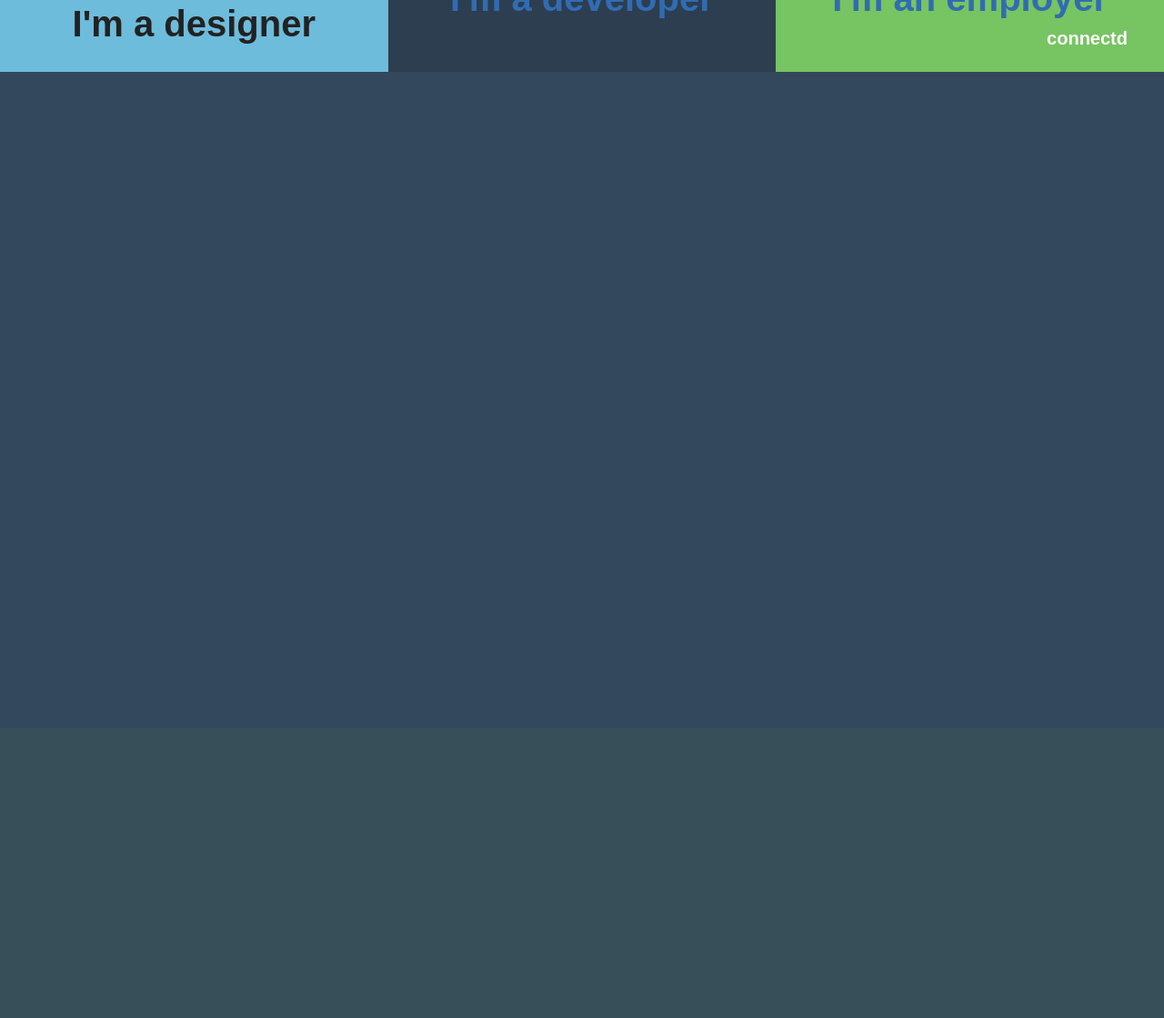
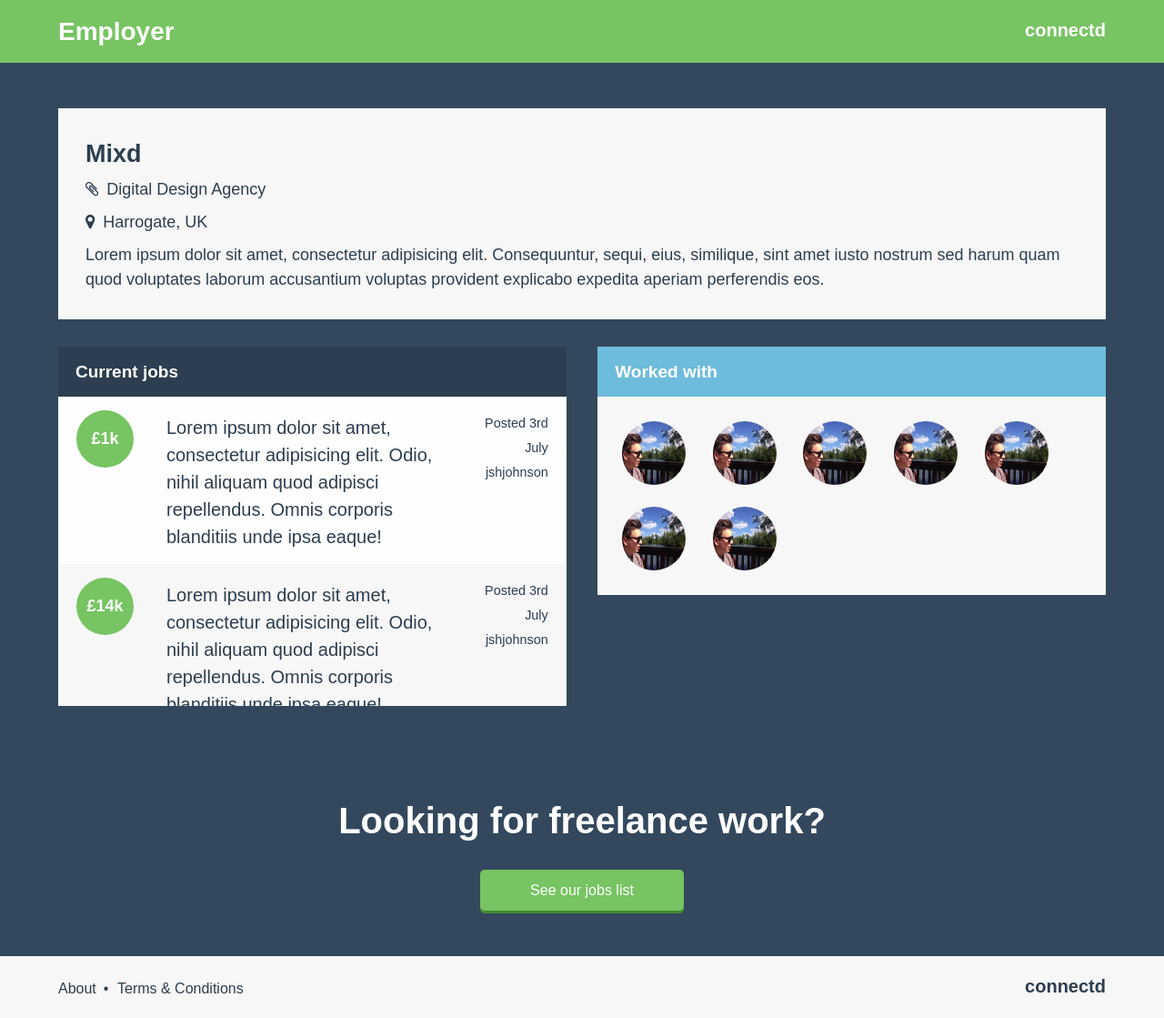
Before and after one commit to jshjohnson/Connectd, a PHP site: page /employer.html in a window 1280 px wide. Shown: the whole page at 91% size. Before the commit the page ends 79 px from the top, so only its background shows below. Run offline with PHP 8.4, Linux system fonts and the light colour scheme; some libraries are stand-ins or nearby versions.

Commit message:
Employer profile page html structure

```diff
--- a/assets/css/print.css
+++ b/assets/css/print.css
@@ -1585,83 +1585,94 @@ a:hover {
 }
 
 /* line 119, ../scss/core/_layout.scss */
+.module--half-pad {
+  padding: .75em;
+}
+
+/* line 123, ../scss/core/_layout.scss */
 .module-sidebar {
   margin-bottom: 1.5em;
   padding: 1.5em;
 }
-/* line 122, ../scss/core/_layout.scss */
+/* line 126, ../scss/core/_layout.scss */
 .module-sidebar .grid__cell:last-of-type p:last-child, .module-sidebar .grid__cell--no-pad:last-of-type p:last-child, .module-sidebar .grid__cell:last-of-type img:last-child, .module-sidebar .grid__cell--no-pad:last-of-type img:last-child {
   margin: 0;
 }
-/* line 125, ../scss/core/_layout.scss */
+/* line 129, ../scss/core/_layout.scss */
 .module-sidebar > p:last-child, .module-sidebar ul:last-child, .module-sidebar ul li:last-of-type, .module-sidebar iframe:last-child {
   margin-bottom: 0;
 }
 
-/* line 132, ../scss/core/_layout.scss */
+/* line 136, ../scss/core/_layout.scss */
 .module > *:last-child,
 .module > *:last-child > *:last-child,
 .module > *:last-child > *:last-child > *:last-child {
   margin-bottom: 0;
 }
 
-/* line 136, ../scss/core/_layout.scss */
+/* line 140, ../scss/core/_layout.scss */
 .module--no-pad {
   padding: 0;
 }
 
-/* line 140, ../scss/core/_layout.scss */
+/* line 144, ../scss/core/_layout.scss */
 .module-2-3 {
   width: 63.33%;
 }
 @media screen and (max-width: 49em) {
-  /* line 140, ../scss/core/_layout.scss */
+  /* line 144, ../scss/core/_layout.scss */
   .module-2-3 {
     width: 100%;
   }
 }
 
-/* line 147, ../scss/core/_layout.scss */
+/* line 151, ../scss/core/_layout.scss */
 .module-1-3 {
   width: 32.33%;
 }
 @media screen and (max-width: 49em) {
-  /* line 147, ../scss/core/_layout.scss */
+  /* line 151, ../scss/core/_layout.scss */
   .module-1-3 {
     width: 100%;
   }
 }
 
-/* line 154, ../scss/core/_layout.scss */
+/* line 158, ../scss/core/_layout.scss */
 .module-1-2 {
   width: 48.5%;
 }
 @media screen and (max-width: 49em) {
-  /* line 154, ../scss/core/_layout.scss */
+  /* line 158, ../scss/core/_layout.scss */
   .module-1-2 {
     width: 100%;
   }
 }
 
-/* line 161, ../scss/core/_layout.scss */
+/* line 165, ../scss/core/_layout.scss */
 .module-1-1 {
   width: 100%;
 }
 
+/* line 169, ../scss/core/_layout.scss */
+.module__avatar {
+  padding: .6em;
+  display: inline-block;
+}
+
 /* Buttons
 ----------------------------------*/
-/* line 168, ../scss/core/_layout.scss */
+/* line 177, ../scss/core/_layout.scss */
 .button-wrapper {
   text-align: center;
 }
 @media screen and (max-width: 49em) {
-  /* line 168, ../scss/core/_layout.scss */
+  /* line 177, ../scss/core/_layout.scss */
   .button-wrapper {
     margin-bottom: 1em;
   }
 }
 
-/* line 175, ../scss/core/_layout.scss */
+/* line 184, ../scss/core/_layout.scss */
 .button-left, .button-right {
   margin-left: 1em;
   margin-right: 1em;
@@ -1670,22 +1681,22 @@ a:hover {
   padding-right: 0;
 }
 @media screen and (max-width: 82em) {
-  /* line 175, ../scss/core/_layout.scss */
+  /* line 184, ../scss/core/_layout.scss */
   .button-left, .button-right {
     margin: .5em 0;
     padding: .9em 1.5em .8em;
   }
-  /* line 184, ../scss/core/_layout.scss */
+  /* line 193, ../scss/core/_layout.scss */
   .button-left:first-child, .button-right:first-child {
     margin-top: 0;
   }
-  /* line 187, ../scss/core/_layout.scss */
+  /* line 196, ../scss/core/_layout.scss */
   .button-left:last-child, .button-right:last-child {
     margin-bottom: 0;
   }
 }
 @media screen and (max-width: 30em) {
-  /* line 175, ../scss/core/_layout.scss */
+  /* line 184, ../scss/core/_layout.scss */
   .button-left, .button-right {
     margin-left: .5em;
     margin-right: .5em;
@@ -1787,14 +1798,14 @@ img.media__img {
 }
 
 /* line 75, ../scss/core/_modules.scss */
-.media__img--avatar {
+.media__img--avatar, .img--avatar {
   width: 3.5em;
   height: 3.5em;
   border-radius: 10em;
 }
 @media screen and (max-width: 30em) {
   /* line 75, ../scss/core/_modules.scss */
-  .media__img--avatar {
+  .media__img--avatar, .img--avatar {
     width: 3em;
     height: 3em;
   }
--- a/assets/css/screen.css
+++ b/assets/css/screen.css
@@ -1585,83 +1585,94 @@ a:hover {
 }
 
 /* line 119, ../scss/core/_layout.scss */
+.module--half-pad {
+  padding: .75em;
+}
+
+/* line 123, ../scss/core/_layout.scss */
 .module-sidebar {
   margin-bottom: 1.5em;
   padding: 1.5em;
 }
-/* line 122, ../scss/core/_layout.scss */
+/* line 126, ../scss/core/_layout.scss */
 .module-sidebar .grid__cell:last-of-type p:last-child, .module-sidebar .grid__cell--no-pad:last-of-type p:last-child, .module-sidebar .grid__cell:last-of-type img:last-child, .module-sidebar .grid__cell--no-pad:last-of-type img:last-child {
   margin: 0;
 }
-/* line 125, ../scss/core/_layout.scss */
+/* line 129, ../scss/core/_layout.scss */
 .module-sidebar > p:last-child, .module-sidebar ul:last-child, .module-sidebar ul li:last-of-type, .module-sidebar iframe:last-child {
   margin-bottom: 0;
 }
 
-/* line 132, ../scss/core/_layout.scss */
+/* line 136, ../scss/core/_layout.scss */
 .module > *:last-child,
 .module > *:last-child > *:last-child,
 .module > *:last-child > *:last-child > *:last-child {
   margin-bottom: 0;
 }
 
-/* line 136, ../scss/core/_layout.scss */
+/* line 140, ../scss/core/_layout.scss */
 .module--no-pad {
   padding: 0;
 }
 
-/* line 140, ../scss/core/_layout.scss */
+/* line 144, ../scss/core/_layout.scss */
 .module-2-3 {
   width: 63.33%;
 }
 @media screen and (max-width: 49em) {
-  /* line 140, ../scss/core/_layout.scss */
+  /* line 144, ../scss/core/_layout.scss */
   .module-2-3 {
     width: 100%;
   }
 }
 
-/* line 147, ../scss/core/_layout.scss */
+/* line 151, ../scss/core/_layout.scss */
 .module-1-3 {
   width: 32.33%;
 }
 @media screen and (max-width: 49em) {
-  /* line 147, ../scss/core/_layout.scss */
+  /* line 151, ../scss/core/_layout.scss */
   .module-1-3 {
     width: 100%;
   }
 }
 
-/* line 154, ../scss/core/_layout.scss */
+/* line 158, ../scss/core/_layout.scss */
 .module-1-2 {
   width: 48.5%;
 }
 @media screen and (max-width: 49em) {
-  /* line 154, ../scss/core/_layout.scss */
+  /* line 158, ../scss/core/_layout.scss */
   .module-1-2 {
     width: 100%;
   }
 }
 
-/* line 161, ../scss/core/_layout.scss */
+/* line 165, ../scss/core/_layout.scss */
 .module-1-1 {
   width: 100%;
 }
 
+/* line 169, ../scss/core/_layout.scss */
+.module__avatar {
+  padding: .6em;
+  display: inline-block;
+}
+
 /* Buttons
 ----------------------------------*/
-/* line 168, ../scss/core/_layout.scss */
+/* line 177, ../scss/core/_layout.scss */
 .button-wrapper {
   text-align: center;
 }
 @media screen and (max-width: 49em) {
-  /* line 168, ../scss/core/_layout.scss */
+  /* line 177, ../scss/core/_layout.scss */
   .button-wrapper {
     margin-bottom: 1em;
   }
 }
 
-/* line 175, ../scss/core/_layout.scss */
+/* line 184, ../scss/core/_layout.scss */
 .button-left, .button-right {
   margin-left: 1em;
   margin-right: 1em;
@@ -1670,22 +1681,22 @@ a:hover {
   padding-right: 0;
 }
 @media screen and (max-width: 82em) {
-  /* line 175, ../scss/core/_layout.scss */
+  /* line 184, ../scss/core/_layout.scss */
   .button-left, .button-right {
     margin: .5em 0;
     padding: .9em 1.5em .8em;
   }
-  /* line 184, ../scss/core/_layout.scss */
+  /* line 193, ../scss/core/_layout.scss */
   .button-left:first-child, .button-right:first-child {
     margin-top: 0;
   }
-  /* line 187, ../scss/core/_layout.scss */
+  /* line 196, ../scss/core/_layout.scss */
   .button-left:last-child, .button-right:last-child {
     margin-bottom: 0;
   }
 }
 @media screen and (max-width: 30em) {
-  /* line 175, ../scss/core/_layout.scss */
+  /* line 184, ../scss/core/_layout.scss */
   .button-left, .button-right {
     margin-left: .5em;
     margin-right: .5em;
@@ -1787,14 +1798,14 @@ img.media__img {
 }
 
 /* line 75, ../scss/core/_modules.scss */
-.media__img--avatar {
+.media__img--avatar, .img--avatar {
   width: 3.5em;
   height: 3.5em;
   border-radius: 10em;
 }
 @media screen and (max-width: 30em) {
   /* line 75, ../scss/core/_modules.scss */
-  .media__img--avatar {
+  .media__img--avatar, .img--avatar {
     width: 3em;
     height: 3em;
   }
--- a/assets/scss/core/_layout.scss
+++ b/assets/scss/core/_layout.scss
@@ -116,6 +116,10 @@
 	}
 }
 
+.module--half-pad {
+	padding: .75em;
+}
+
 .module-sidebar {
 	margin-bottom: $baseline;
 	padding: 1.5em;
@@ -162,6 +166,11 @@
 	width: 100%;
 }
 
+.module__avatar {
+	padding: .6em;
+	display: inline-block;
+}
+
 /* Buttons
 ----------------------------------*/
 
--- a/assets/scss/core/_modules.scss
+++ b/assets/scss/core/_modules.scss
@@ -72,7 +72,7 @@ img.media__img {
 	}
 }
 
-.media__img--avatar {
+.media__img--avatar, .img--avatar {
 	width: 3.5em;
 	height: 3.5em;
 	border-radius: 10em;
--- a/designer.html
+++ b/designer.html
@@ -127,7 +127,7 @@
 			<h4 class="as-h1 call-to-action__title">
 				Looking for someone else?
 			</h4>
-			<button class="button-red"><a href="">See our talented bunch</a></button>
+			<button class="button-red"><a href="dashboard.html">See our talented bunch</a></button>
 		</div>
 	</section>
 	<footer class="footer cf">
--- a/developer.html
+++ b/developer.html
@@ -140,7 +140,7 @@
 			<h4 class="as-h1 call-to-action__title">
 				Looking for someone else?
 			</h4>
-			<button class="button-red"><a href="">See our talented bunch</a></button>
+			<button class="button-red"><a href="dashboard.html">See our talented bunch</a></button>
 		</div>
 	</section>
 	<footer class="footer cf">
--- a/employer.html
+++ b/employer.html
@@ -5,7 +5,7 @@
 <!--[if gt IE 8]><!--><html class="no-js" lang="en"><!--<![endif]-->
 <head>
 	<meta charset="utf-8">
-	<title></title>
+	<title>Designer : connectd</title>
 	<meta name="description" content="">
 	<meta name="viewport" content="width=device-width,initial-scale=1">
 	<!--[if lte IE 8]>
@@ -18,32 +18,118 @@
 	<!--<![endif]-->
 	<link rel="stylesheet" href="assets/css/print.css" media="print">
 	<script src="assets/js/libs/modernizr-2.5.3.min.js"></script>
+	<script type="text/javascript" src="//use.typekit.net/dxr1afv.js"></script>
+	<script type="text/javascript">try{Typekit.load();}catch(e){}</script>
 </head>
 <body class="site">
-	<h2 class="logo"><a href="index.php">connectd</a></h2>
-	<div class="panel-wrap">
-		<section class="panel panel--designer panel-1-3">
-			<div class="panel-container">
-				<h1 class="panel--title">
-					<a href="">I'm a designer</a>
+	<header class="header header--employer cf">
+		<div class="container">
+			<h1 class="page-title">
+				Employer
 			</h1>
+			<h2 class="page-logo header-logo">
+				<a href="index.php">connectd</a>
+			</h2>
+		</div>
+	</header>
+	<section class="container">
+		<div class="grid--no-marg cf">
+			<article class="user-sidebar grid__cell unit-1-3--bp2 module module-1-1 module--no-pad">
+				<div class="user-sidebar__info">
+					<h3 class="user-sidebar__title">Mixd</h3>
+					<h4 class="user-sidebar__job icon--attach">Digital Design Agency</h4>
+					<h4 class="user-sidebar__geo icon--location">Harrogate, UK</h4>
+					<p>
+						Lorem ipsum dolor sit amet, consectetur adipisicing elit. Consequuntur, sequi, eius, similique, sint amet iusto nostrum sed harum quam quod voluptates laborum accusantium voluptas provident explicabo expedita aperiam perferendis eos.
+					</p>
+				</div>
+			</article>
+			<aside class="dashboard-panel grid__cell module-1-2 module--no-pad float-left">
+				<header class="header--panel header--developer cf">
+					<h3 class="float-left">Current jobs</h3>
+				</header>
+				<div class="media-wrapper">
+					<div class="media">
+						<div class="media__desc media-2-3">
+							<div class="media__button currency-button">
+								<span class="currency">
+									£1k
+								</span>
+							</div>
+							<p class="media__body">Lorem ipsum dolor sit amet, consectetur adipisicing elit. Odio, nihil aliquam quod adipisci repellendus. Omnis corporis blanditiis unde ipsa eaque!</p>
+						</div>
+						<div class="media-1-3 media__side">
+							<p><small>Posted 3rd July</small></p>
+							<p><small>jshjohnson</small></p>
+						</div>
+					</div>
+					<div class="media">
+						<div class="media__desc media-2-3">
+							<div class="media__button currency-button">
+								<span class="currency">
+									£14k
+								</span>
+							</div>
+							<p class="media__body">Lorem ipsum dolor sit amet, consectetur adipisicing elit. Odio, nihil aliquam quod adipisci repellendus. Omnis corporis blanditiis unde ipsa eaque!</p>
+						</div>
+						<div class="media-1-3 media__side">
+							<p><small>Posted 3rd July</small></p>
+							<p><small>jshjohnson</small></p>
+						</div>
+					</div>
+					<div class="media">
+						<div class="media__desc media-2-3">
+							<div class="media__button currency-button">
+								<span class="currency">
+									£300
+								</span>
+							</div>
+							<p class="media__body">Lorem ipsum dolor sit amet, consectetur adipisicing elit. Odio, nihil aliquam quod adipisci repellendus. Omnis corporis blanditiis unde ipsa eaque!</p>
+						</div>
+						<div class="media-1-3 media__side">
+							<p><small>Posted 3rd July</small></p>
+							<p><small>jshjohnson</small></p>
+						</div>
+					</div>
+				</div>
+			</aside>
+			<aside class="dashboard-panel grid__cell module-1-2 module--no-pad float-right">
+				<header class="header--panel header--designer cf">
+					<h3 class="float-left">Worked with</h3>
+				</header>
+				<div class="module--half-pad">
+					<a href=""><img src="assets/img/avatar-small.jpg" alt="" class="module__avatar img--avatar"></a>
+					<a href=""><img src="assets/img/avatar-small.jpg" alt="" class="module__avatar img--avatar"></a>
+					<a href=""><img src="assets/img/avatar-small.jpg" alt="" class="module__avatar img--avatar"></a>
+					<a href=""><img src="assets/img/avatar-small.jpg" alt="" class="module__avatar img--avatar"></a>
+					<a href=""><img src="assets/img/avatar-small.jpg" alt="" class="module__avatar img--avatar"></a>
+					<a href=""><img src="assets/img/avatar-small.jpg" alt="" class="module__avatar img--avatar"></a>
+					<a href=""><img src="assets/img/avatar-small.jpg" alt="" class="module__avatar img--avatar"></a>
+				</div>
+			</aside>
 		</div>
 	</section>
-		<section class="panel panel--developer panel-1-3">
-			<div class="panel-container">
-				<h1 class="panel--title">
-					<a href="">I'm a developer</a>
-				</h1>
+	<section class="call-to-action">
+		<div class="container">
+			<h4 class="as-h1 call-to-action__title">
+				Looking for freelance work?
+			</h4>
+			<button class="button-green"><a href="dashboard.html">See our jobs list</a></button>
 		</div>
 	</section>
-		<section class="panel panel--employer panel-1-3 float-right">
-			<div class="panel-container">
-				<h1 class="panel--title">
-					<a href="">I'm an employer</a>
-				</h1>
+	<footer class="footer cf">
+		<div class="container">
+			<div class="grid">
+				<ul class="grid__cell unit-1-2--bp2 footer__links">
+					<li><a href="about.html">About</a></li>
+					<li><a href="">Terms &amp; Conditions</a></li>
+				</ul>
+				<h2 class="grid__cell unit-1-2--bp2 page-logo footer__logo">
+					<a href="index.php">connectd</a>
+				</h2>
 			</div>
-		</section>
 		</div>
+	</footer>
 	<script src="http://ajax.googleapis.com/ajax/libs/jquery/1.7.2/jquery.min.js"></script>
 	<script>window.jQuery || document.write('<script src="assets/js/libs/jquery-1.7.2.min.js"><\/script>')</script>
 	<script src="assets/js/scripts.min.js"></script>
--- a/index.php
+++ b/index.php
@@ -41,7 +41,7 @@
 		<section class="panel panel--employer panel-1-3 float-right">
 			<div class="panel__container">
 				<h1 class="panel__title">
-					<a href="dashboard.html"><span>I'm an</span> Employer</a>
+					<a href="employer.html"><span>I'm an</span> Employer</a>
 				</h1>
 			</div>
 		</section>
```
Also changed, not shown: assets/css/ie.css (+24 -13 lines). Lines whose indentation alone changed are shown as unchanged.
